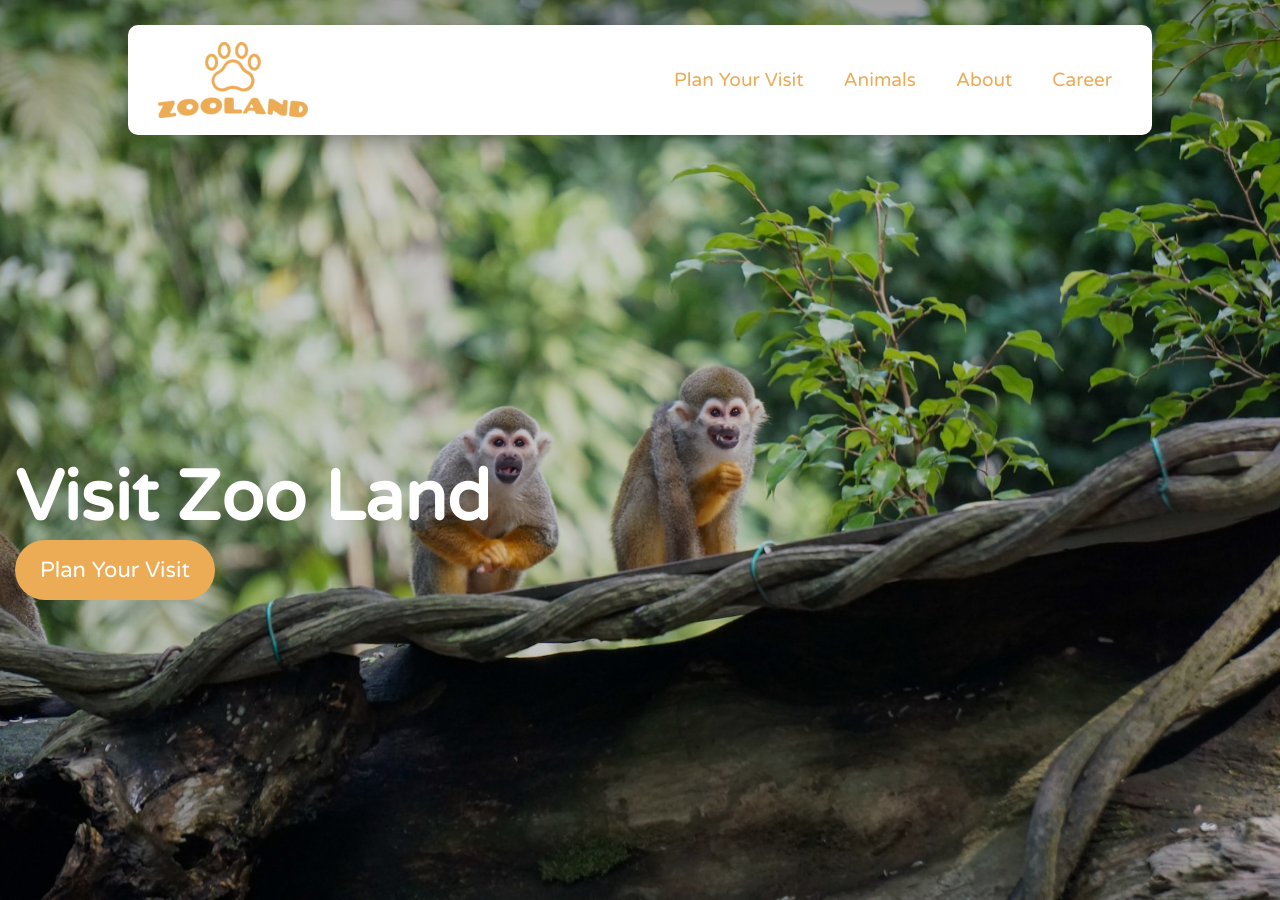
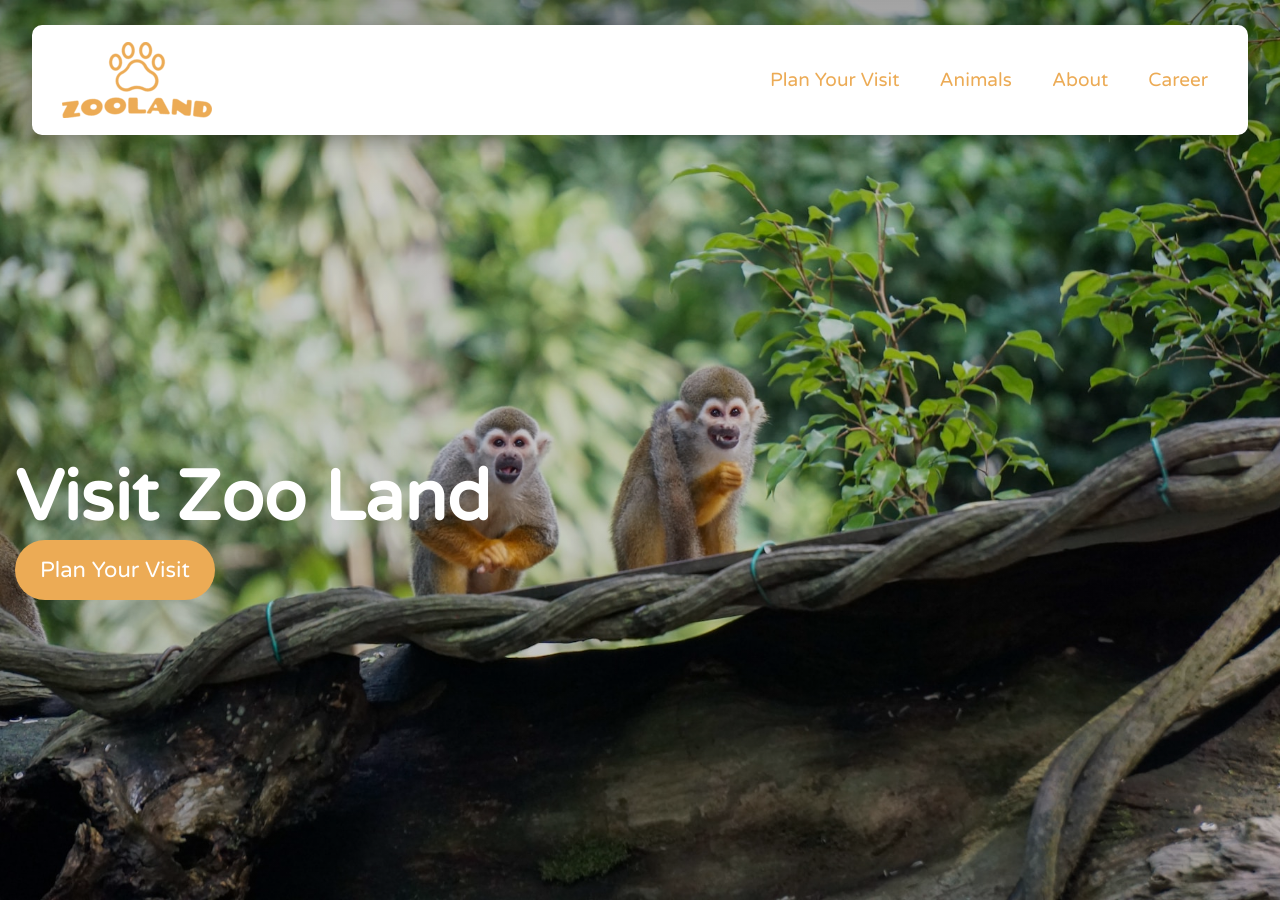
Before and after one commit to memo2k/ZooLand, a React (Create React App) app: page / in a window 1280 px wide. Built offline with nearby package versions, Linux system fonts and the light colour scheme.

Commit message:
changed width for header

```diff
--- a/src/assets/styles/header.scss
+++ b/src/assets/styles/header.scss
@@ -15,7 +15,7 @@
         left: 50%;
         transform: translateX(-50%);
         height: 110px;
-        width: 80vw;
+        width: 95vw;
         display: flex;
         align-items: center;
         justify-content: space-between;
```
